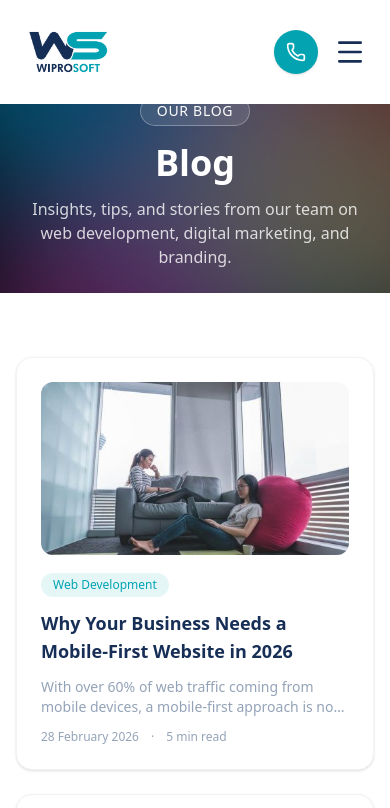
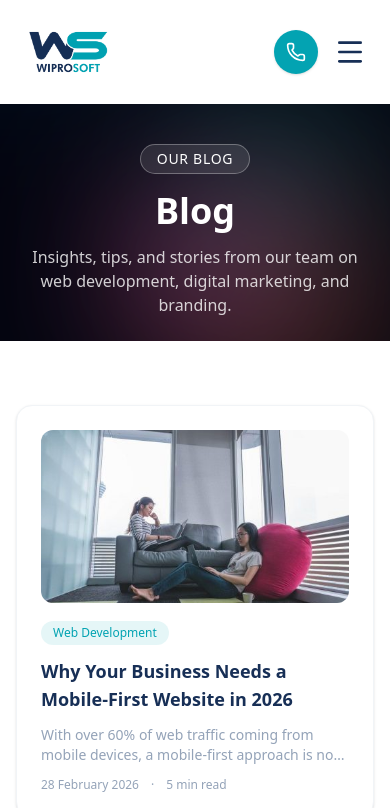
Before and after one commit to omarmo2403-collab/Wiprosoft-Website, a Next.js app: page /blog in a window 390 px wide. Shown: the top 808 px of the page. Built offline with nearby package versions, Linux system fonts and the light colour scheme.

Commit message:
navbar bugs

```diff
--- a/src/app/blog/[slug]/page.tsx
+++ b/src/app/blog/[slug]/page.tsx
@@ -80,7 +80,7 @@ export default async function BlogPostPage({ params }: BlogPostPageProps) {
 
   return (
     <>
-      <article className="pt-24 pb-16">
+      <article className="pt-36 pb-16">
         <SectionWrapper className="max-w-3xl">
           {/* Header */}
           <header className="mb-10">
--- a/src/components/sections/home/Hero.tsx
+++ b/src/components/sections/home/Hero.tsx
@@ -6,7 +6,7 @@ import { MeshGradient } from "@/components/ui/MeshGradient";
 
 export function Hero() {
   return (
-    <section className="relative min-h-screen flex items-center justify-center overflow-hidden pt-24 md:pt-36">
+    <section className="relative min-h-screen flex items-center justify-center overflow-hidden pt-36 md:pt-36">
       <MeshGradient />
 
       {/* Content */}
--- a/src/components/ui/MeshGradient.tsx
+++ b/src/components/ui/MeshGradient.tsx
@@ -5,7 +5,7 @@ import { cn } from "@/lib/utils";
 
 const blobs = [
   {
-    className: "absolute -top-1/2 -left-1/4 w-96 h-96 bg-gradient-to-r from-cyan-400 to-blue-600 rounded-full mix-blend-screen filter blur-3xl opacity-70",
+    className: "absolute -top-1/2 -left-1/4 w-48 h-48 sm:w-96 sm:h-96 bg-gradient-to-r from-cyan-400 to-blue-600 rounded-full mix-blend-screen filter blur-[80px] sm:blur-3xl opacity-70",
     animate: {
       x: [0, 200, -120, 160, 0],
       y: [0, -150, 200, -80, 0],
@@ -14,7 +14,7 @@ const blobs = [
     duration: 6,
   },
   {
-    className: "absolute top-1/3 right-0 w-80 h-80 bg-gradient-to-l from-purple-500 to-pink-500 rounded-full mix-blend-screen filter blur-3xl opacity-60",
+    className: "absolute top-1/3 right-0 w-44 h-44 sm:w-80 sm:h-80 bg-gradient-to-l from-purple-500 to-pink-500 rounded-full mix-blend-screen filter blur-[80px] sm:blur-3xl opacity-60",
     animate: {
       x: [0, -180, 100, -130, 0],
       y: [0, 130, -180, 80, 0],
@@ -23,7 +23,7 @@ const blobs = [
     duration: 7,
   },
   {
-    className: "absolute -bottom-1/4 left-1/3 w-96 h-96 bg-gradient-to-t from-orange-400 to-red-500 rounded-full mix-blend-screen filter blur-3xl opacity-60",
+    className: "absolute -bottom-1/4 left-1/3 w-48 h-48 sm:w-96 sm:h-96 bg-gradient-to-t from-orange-400 to-red-500 rounded-full mix-blend-screen filter blur-[80px] sm:blur-3xl opacity-60",
     animate: {
       x: [0, 150, -130, 100, 0],
       y: [0, -130, 150, -100, 0],
@@ -32,7 +32,7 @@ const blobs = [
     duration: 8,
   },
   {
-    className: "absolute top-1/4 left-1/2 w-72 h-72 bg-gradient-to-br from-emerald-400 to-cyan-500 rounded-full mix-blend-screen filter blur-3xl opacity-50",
+    className: "absolute top-1/4 left-1/2 w-40 h-40 sm:w-72 sm:h-72 bg-gradient-to-br from-emerald-400 to-cyan-500 rounded-full mix-blend-screen filter blur-[80px] sm:blur-3xl opacity-50",
     animate: {
       x: [0, -130, 170, -80, 0],
       y: [0, 160, -110, 130, 0],
--- a/src/components/ui/PageHeader.tsx
+++ b/src/components/ui/PageHeader.tsx
@@ -9,7 +9,7 @@ interface PageHeaderProps {
 
 export function PageHeader({ label, title, description }: PageHeaderProps) {
   return (
-    <section className="relative pt-24 pb-6 md:pt-40 md:pb-10 overflow-hidden bg-slate-950">
+    <section className="relative pt-36 pb-6 md:pt-40 md:pb-10 overflow-hidden bg-slate-950">
       <MeshGradient />
 
       <div className="relative z-10 mx-auto max-w-7xl px-4 sm:px-6 lg:px-8">
```
